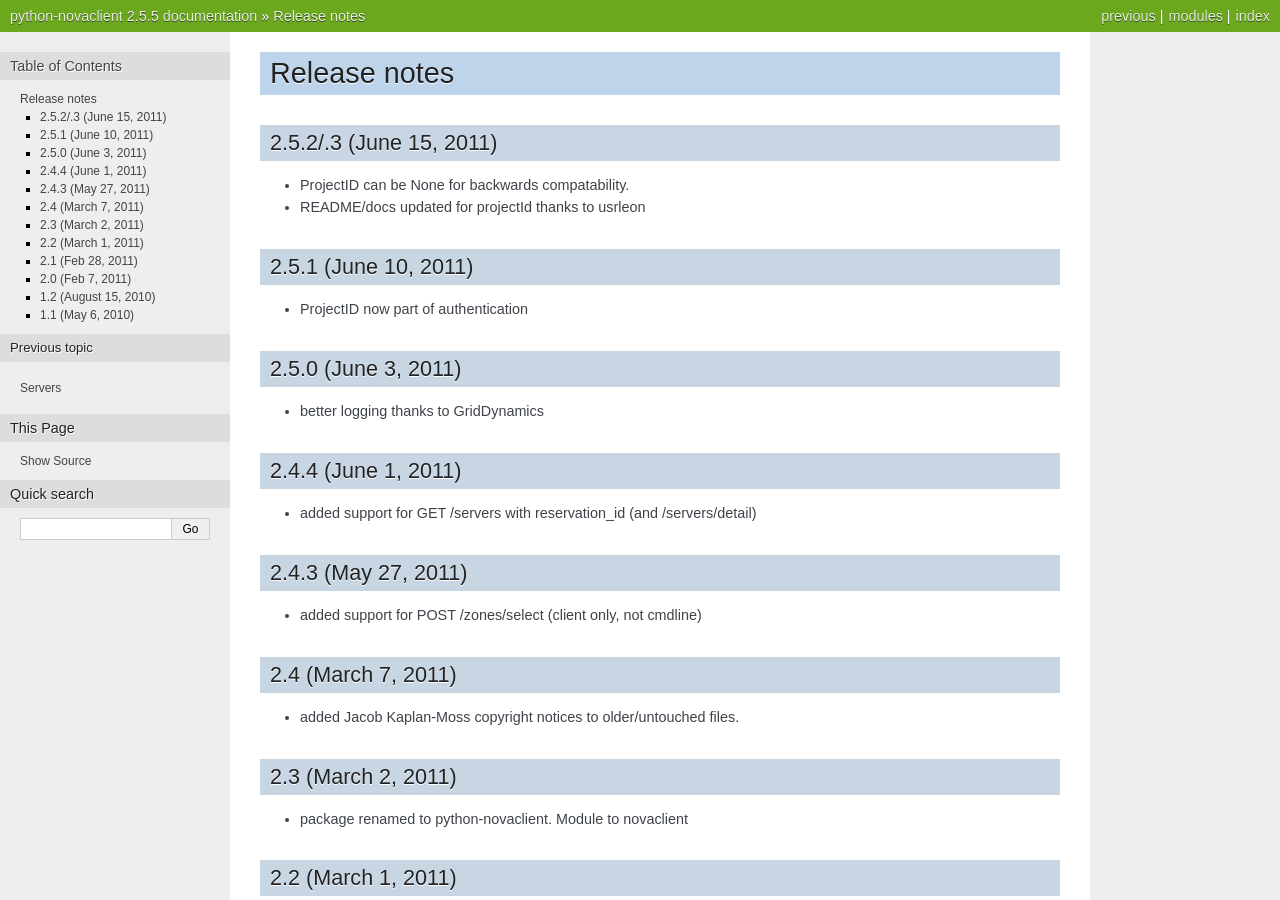
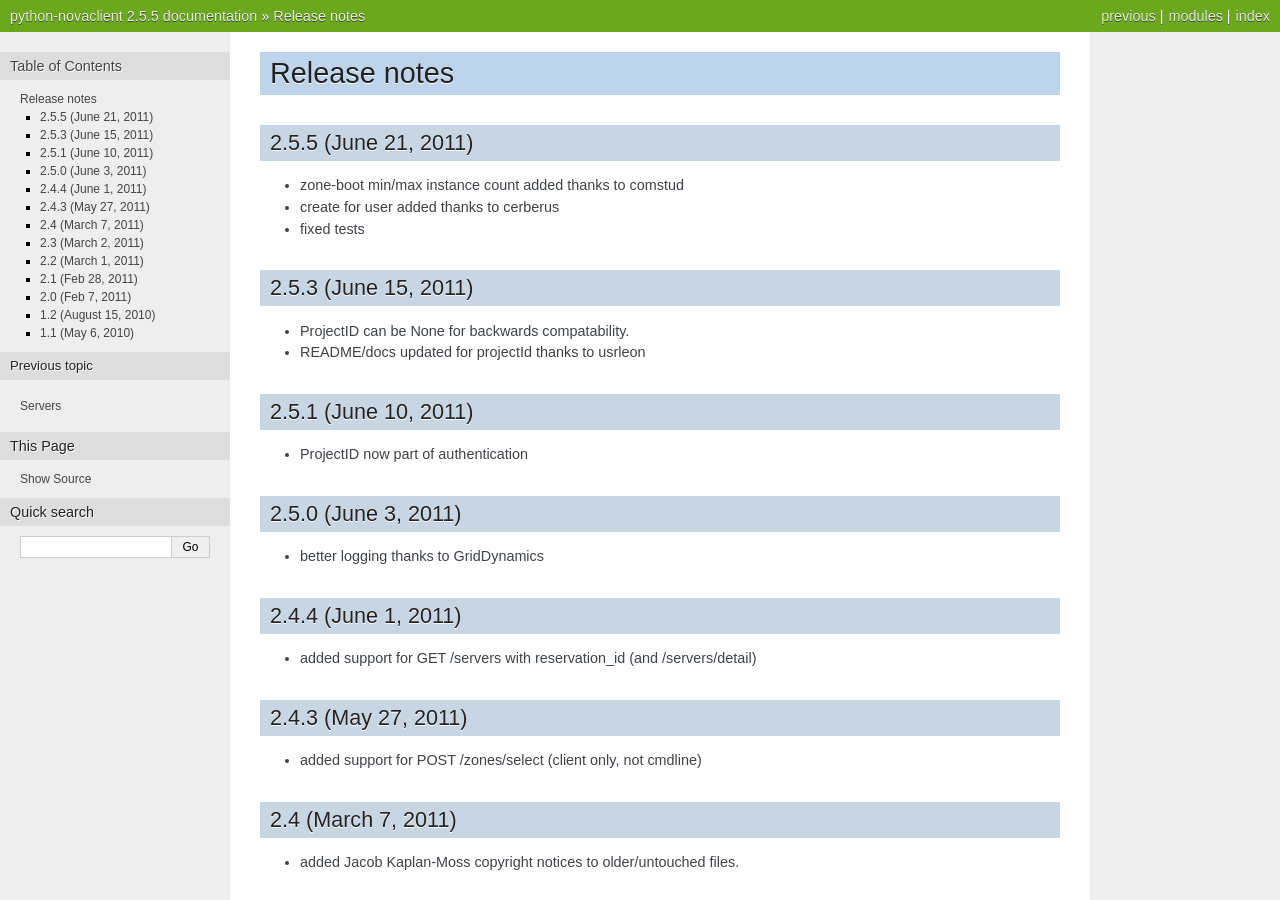
Before and after one commit to openstack/python-novaclient, a Sphinx documentation site: the page built from docs/releases.rst, in a window 1280 px wide and 900 px high. Built offline with Sphinx 7.4.7, drawn with Linux system fonts in a browser that asks for light colours.

Commit message:
release note update

```diff
--- a/docs/releases.rst
+++ b/docs/releases.rst
@@ -2,7 +2,13 @@
 Release notes
 =============
 
-2.5.2/.3 (June 15, 2011)
+2.5.5 (June 21, 2011)
+=====================
+* zone-boot min/max instance count added thanks to comstud
+* create for user added thanks to cerberus
+* fixed tests
+
+2.5.3 (June 15, 2011)
 =====================
 * ProjectID can be None for backwards compatability.
 * README/docs updated for projectId thanks to usrleon
```
